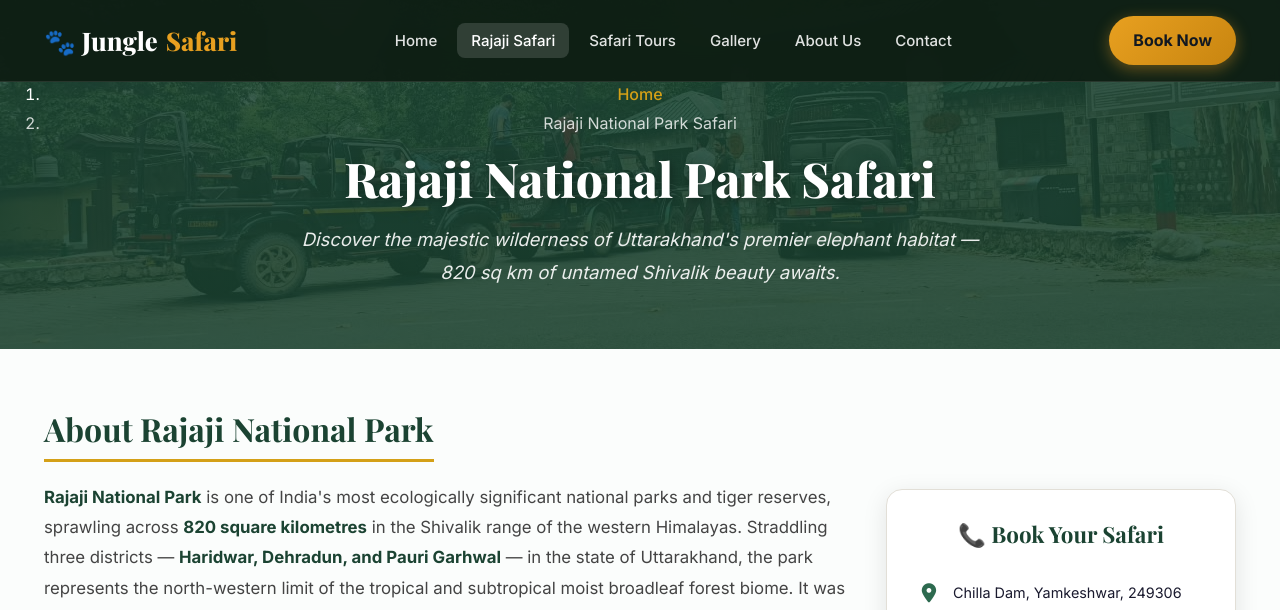
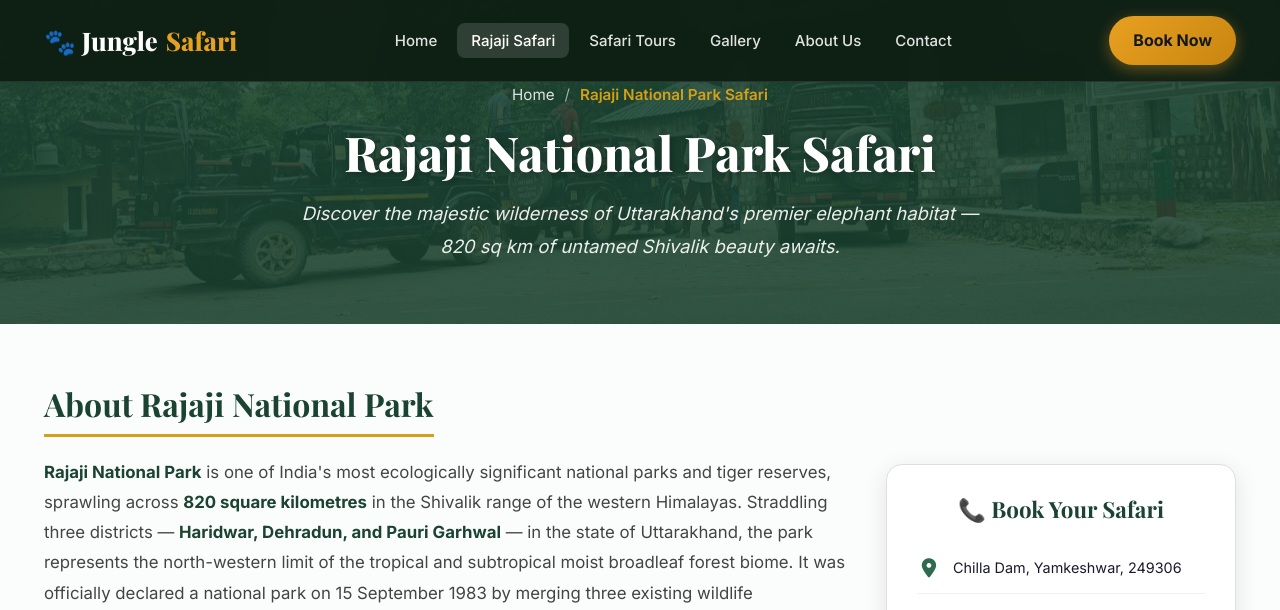
Before and after one commit to souravvishnoi347-star/junglesafari, a website: page rajaji-national-park.html in a window 1280 px wide. Shown: the top 610 px of the page. Drawn offline with nearby package versions, Linux system fonts and the light colour scheme.

Commit message:
Fix breadcrumb list numbering on rajaji-national-park.html to display inline nav

```diff
--- a/assets/css/style.css
+++ b/assets/css/style.css
@@ -1320,10 +1320,24 @@ p { margin-bottom: 1rem; }
   gap: 10px;
   align-items: center;
   font-size: 0.94rem;
-}
-.breadcrumb-nav a { color: rgba(255, 255, 255, 0.75); }
+  flex-wrap: wrap;
+}
+.breadcrumb-nav a { color: rgba(255, 255, 255, 0.75); text-decoration: none; }
 .breadcrumb-nav a:hover { color: var(--accent); }
 .breadcrumb-nav span { color: rgba(255, 255, 255, 0.5); }
+.breadcrumb, ol.breadcrumb, ul.breadcrumb {
+  list-style: none !important;
+  list-style-type: none !important;
+  padding: 0 !important;
+  margin: 0 !important;
+  display: flex !important;
+  align-items: center !important;
+  gap: 8px !important;
+}
+.breadcrumb li, .breadcrumb-item {
+  list-style: none !important;
+  list-style-type: none !important;
+}
 
 /* ---------- Tables & Sidebar (Inner Pages) ---------- */
 .info-table {
--- a/rajaji-national-park.html
+++ b/rajaji-national-park.html
@@ -233,21 +233,21 @@
             margin-bottom: 15px;
             text-shadow: 2px 2px 8px rgba(0,0,0,0.3);
         }
-        .breadcrumb-section .breadcrumb {
+        .breadcrumb-section .breadcrumb-nav {
             justify-content: center;
-            background: transparent;
-            margin-bottom: 10px;
-        }
-        .breadcrumb-section .breadcrumb-item a {
+            display: inline-flex;
+            align-items: center;
+            gap: 10px;
+            font-size: 0.95rem;
+            margin-bottom: 12px;
+        }
+        .breadcrumb-section .breadcrumb-nav a {
+            color: rgba(255, 255, 255, 0.85);
+            text-decoration: none;
+            transition: color 0.3s ease;
+        }
+        .breadcrumb-section .breadcrumb-nav a:hover {
             color: var(--accent-gold);
-            text-decoration: none;
-            font-weight: 500;
-        }
-        .breadcrumb-section .breadcrumb-item.active {
-            color: #ffffffcc;
-        }
-        .breadcrumb-section .breadcrumb-item + .breadcrumb-item::before {
-            color: #ffffff99;
         }
         .breadcrumb-section .tagline {
             font-size: 1.15rem;
@@ -836,12 +836,11 @@
     <!-- Breadcrumb Hero Section -->
     <section class="breadcrumb-section">
         <div class="container">
-            <nav aria-label="breadcrumb">
-                <ol class="breadcrumb">
-                    <li class="breadcrumb-item"><a href="index.html">Home</a></li>
-                    <li class="breadcrumb-item active" aria-current="page">Rajaji National Park Safari</li>
-                </ol>
-            </nav>
+            <div class="breadcrumb-nav" style="justify-content:center; margin-bottom:14px;">
+                <a href="index.html">Home</a>
+                <span style="color:rgba(255,255,255,0.6);">/</span>
+                <span style="color:var(--accent-gold); font-weight:600;">Rajaji National Park Safari</span>
+            </div>
             <h1>Rajaji National Park Safari</h1>
             <p class="tagline">Discover the majestic wilderness of Uttarakhand's premier elephant habitat — 820 sq km of untamed Shivalik beauty awaits.</p>
         </div>
```
